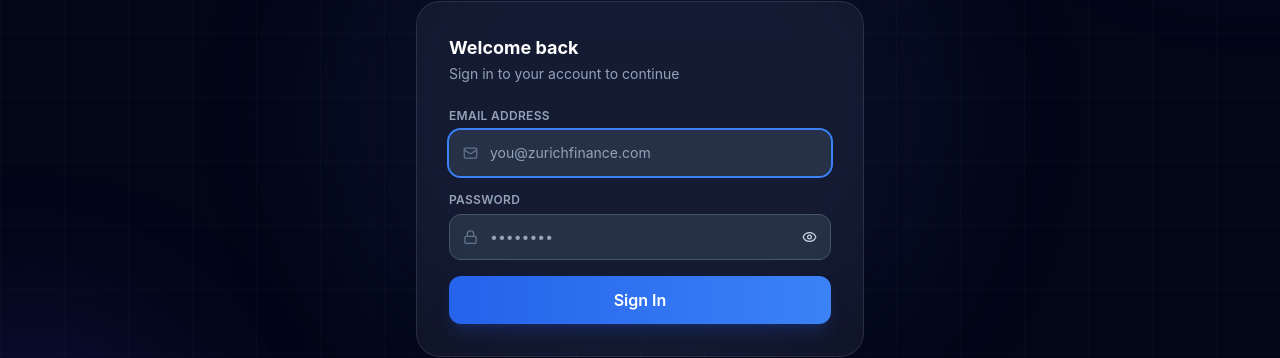
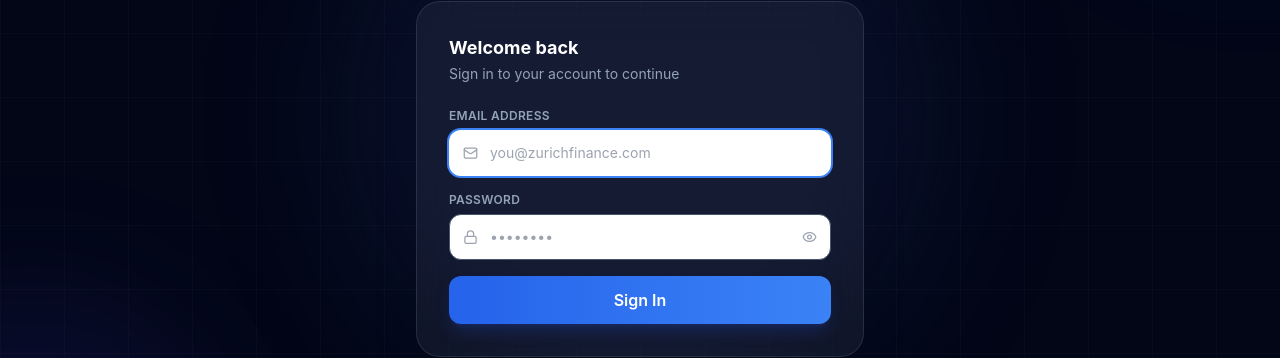
Before and after one commit to zfcorp/it-inventory, a React (Vite) app: page /login in a window 1280 px wide. Shown: the part 287-645 px from the top of the page. Built offline with nearby package versions, Linux system fonts and the light colour scheme; no server answers.

Commit message:
Fix login input text color — white bg black text

```diff
--- a/src/pages/LoginPage.tsx
+++ b/src/pages/LoginPage.tsx
@@ -56,12 +56,12 @@ const LoginPage: React.FC = () => {
             <div>
               <label className="block text-xs font-semibold text-slate-400 uppercase tracking-wide mb-1.5">Email Address</label>
               <div className="relative">
-                <Mail size={15} className="absolute left-3.5 top-1/2 -translate-y-1/2 text-slate-500" />
+                <Mail size={15} className="absolute left-3.5 top-1/2 -translate-y-1/2 text-gray-400" />
                 <input
                   type="text"
                   value={email}
                   onChange={e => setEmail(e.target.value)}
-                  className="w-full bg-slate-700/60 border border-slate-600 text-white placeholder-slate-400 rounded-xl px-3.5 py-3 pl-10 text-sm focus:outline-none focus:ring-2 focus:ring-blue-500 focus:border-transparent transition-all"
+                  className="w-full bg-white border border-slate-600 text-gray-900 placeholder-gray-400 rounded-xl px-3.5 py-3 pl-10 text-sm focus:outline-none focus:ring-2 focus:ring-blue-500 focus:border-transparent transition-all"
                   placeholder="you@zurichfinance.com"
                   required
                   autoFocus
@@ -72,19 +72,19 @@ const LoginPage: React.FC = () => {
             <div>
               <label className="block text-xs font-semibold text-slate-400 uppercase tracking-wide mb-1.5">Password</label>
               <div className="relative">
-                <Lock size={15} className="absolute left-3.5 top-1/2 -translate-y-1/2 text-slate-500" />
+                <Lock size={15} className="absolute left-3.5 top-1/2 -translate-y-1/2 text-gray-400" />
                 <input
                   type={showPassword ? 'text' : 'password'}
                   value={password}
                   onChange={e => setPassword(e.target.value)}
-                  className="w-full bg-slate-700/60 border border-slate-600 text-white placeholder-slate-400 rounded-xl px-3.5 py-3 pl-10 pr-10 text-sm focus:outline-none focus:ring-2 focus:ring-blue-500 focus:border-transparent transition-all"
+                  className="w-full bg-white border border-slate-600 text-gray-900 placeholder-gray-400 rounded-xl px-3.5 py-3 pl-10 pr-10 text-sm focus:outline-none focus:ring-2 focus:ring-blue-500 focus:border-transparent transition-all"
                   placeholder="••••••••"
                   required
                 />
                 <button
                   type="button"
                   onClick={() => setShowPassword(!showPassword)}
-                  className="absolute right-3.5 top-1/2 -translate-y-1/2 text-slate-300 hover:text-white transition-colors"
+                  className="absolute right-3.5 top-1/2 -translate-y-1/2 text-gray-400 hover:text-gray-600 transition-colors"
                 >
                   {showPassword ? <EyeOff size={15} /> : <Eye size={15} />}
                 </button>
```
